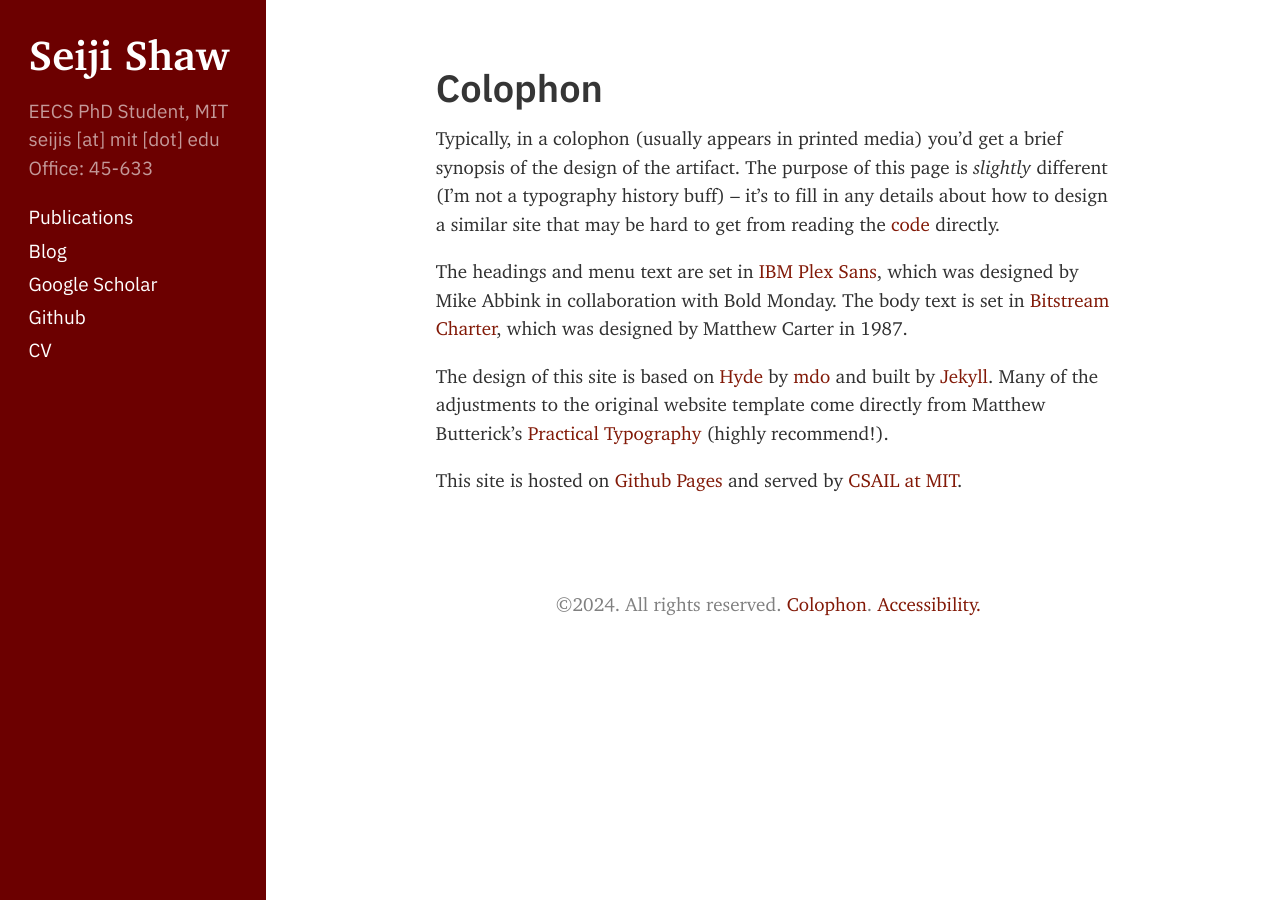
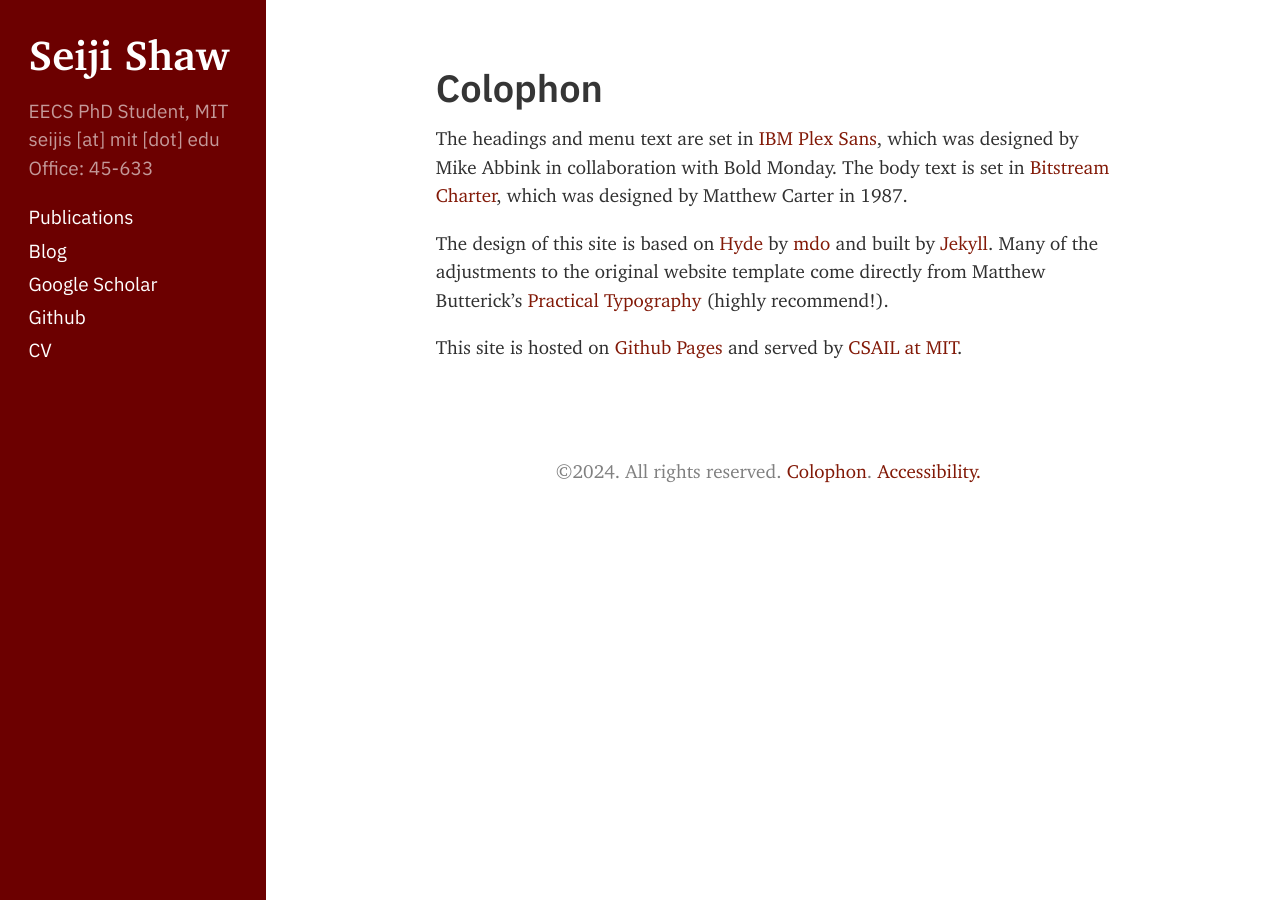
Before and after one commit to sageshoyu/sageshoyu.github.io, a Jekyll site: the page built from docs/colophon.md, in a window 1280 px wide. Built offline with Jekyll 4.4.1, drawn with Linux system fonts in a browser that asks for light colours; nearby versions of some CDN libraries.

Commit message:
no more splainy colophon

```diff
--- a/docs/colophon.md
+++ b/docs/colophon.md
@@ -5,7 +5,6 @@
 ---
 # Colophon
 
-Typically, in a colophon (usually appears in printed media) you'd get a brief synopsis of the design of the artifact. The purpose of this page is _slightly_ different (I'm not a typography history buff) -- it's to fill in any details about how to design a similar site that may be hard to get from reading the <a href="https://github.com/sageshoyu/sageshoyu.github.io">code</a> directly.
 
 The headings and menu text are set in <a href='https://www.ibm.com/plex/'>IBM Plex Sans</a>, which was designed by Mike Abbink in collaboration with Bold Monday.
 The body text is set in <a href="https://practicaltypography.com/charter.html">Bitstream Charter</a>, which was designed by Matthew Carter in 1987.
```
